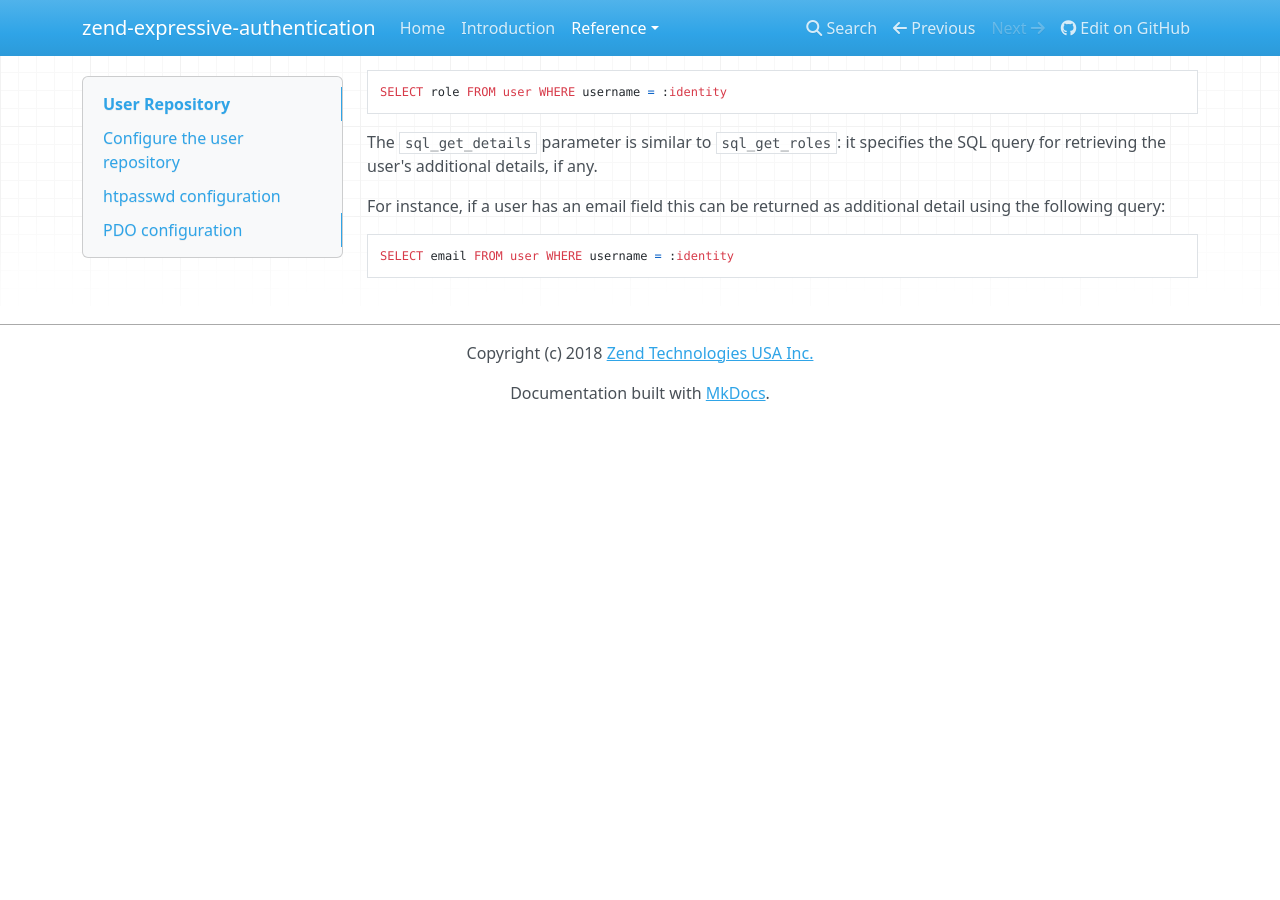
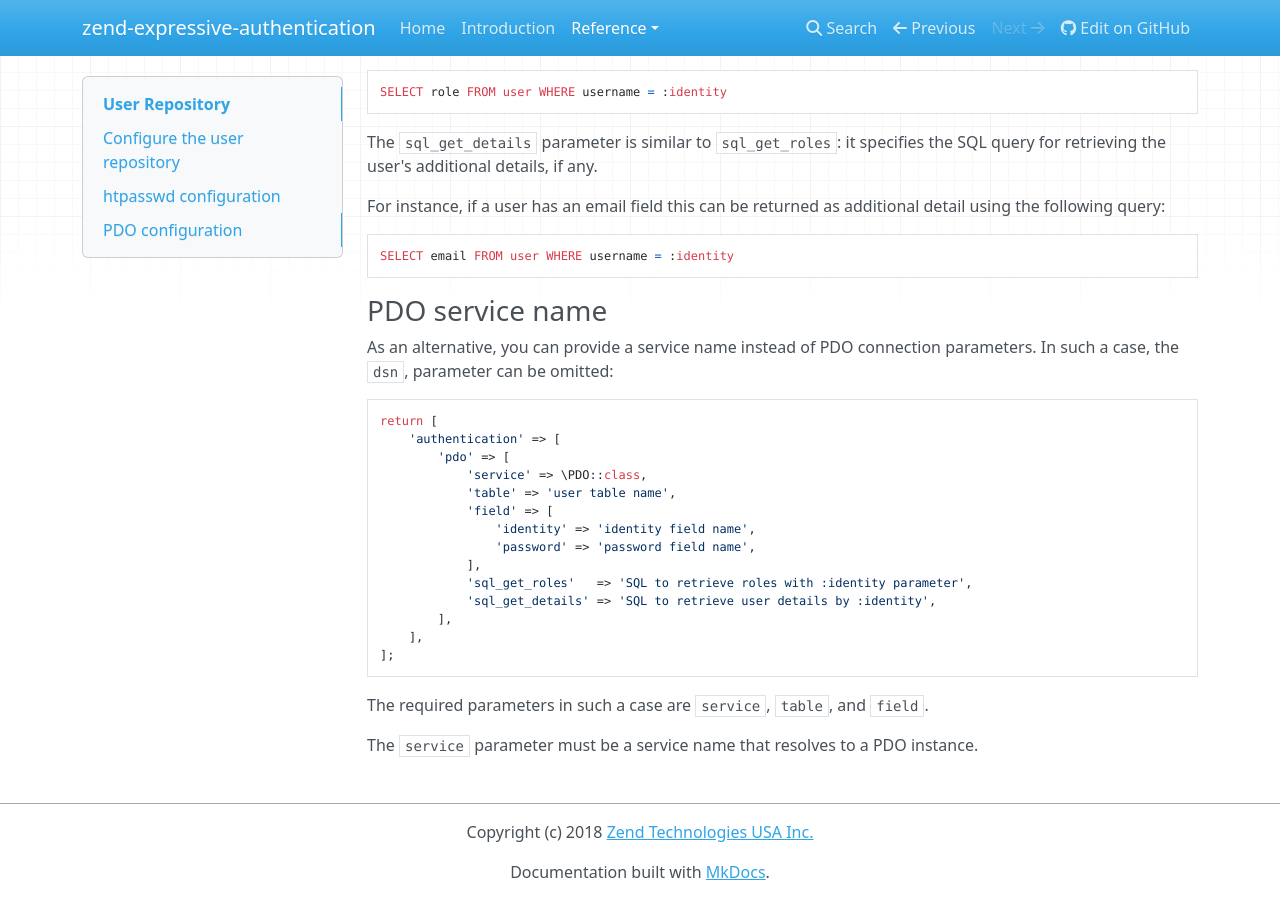
Before and after one commit to zendframework/zend-expressive-authentication, an MkDocs documentation site: the page built from docs/book/v1/user-repository.md, in a window 1280 px wide and 900 px high, scrolled down 1944 px. Built offline with MkDocs 1.6.1, drawn with Linux system fonts in a browser that asks for light colours; nearby versions of some CDN libraries; old or Windows-style settings are respelled for this version of MkDocs; before the commit the page ends 2365 px from its top, so only the background shows below that; some of the changed text lies outside the part shown.

Commit message:
Allow to provide PDO service name instead of PDO connection parameters

````diff
--- a/docs/book/v1/user-repository.md
+++ b/docs/book/v1/user-repository.md
@@ -120,3 +120,29 @@ detail using the following query:
 ```sql
 SELECT email FROM user WHERE username = :identity
 ```
+
+### PDO service name
+
+As an alternative, you can provide a service name instead of PDO connection
+parameters. In such a case, the `dsn`,  parameter can be omitted:
+
+```php
+return [
+    'authentication' => [
+        'pdo' => [
+            'service' => \PDO::class,
+            'table' => 'user table name',
+            'field' => [
+                'identity' => 'identity field name',
+                'password' => 'password field name',
+            ],
+            'sql_get_roles'   => 'SQL to retrieve roles with :identity parameter',
+            'sql_get_details' => 'SQL to retrieve user details by :identity',
+        ],
+    ],
+];
+```
+
+The required parameters in such a case are `service`, `table`, and `field`.
+
+The `service` parameter must be a service name that resolves to a PDO instance.
````
Also changed, not shown: other parts of docs/book/v1/user-repository.md (+1 -1 lines), 2 other files.
